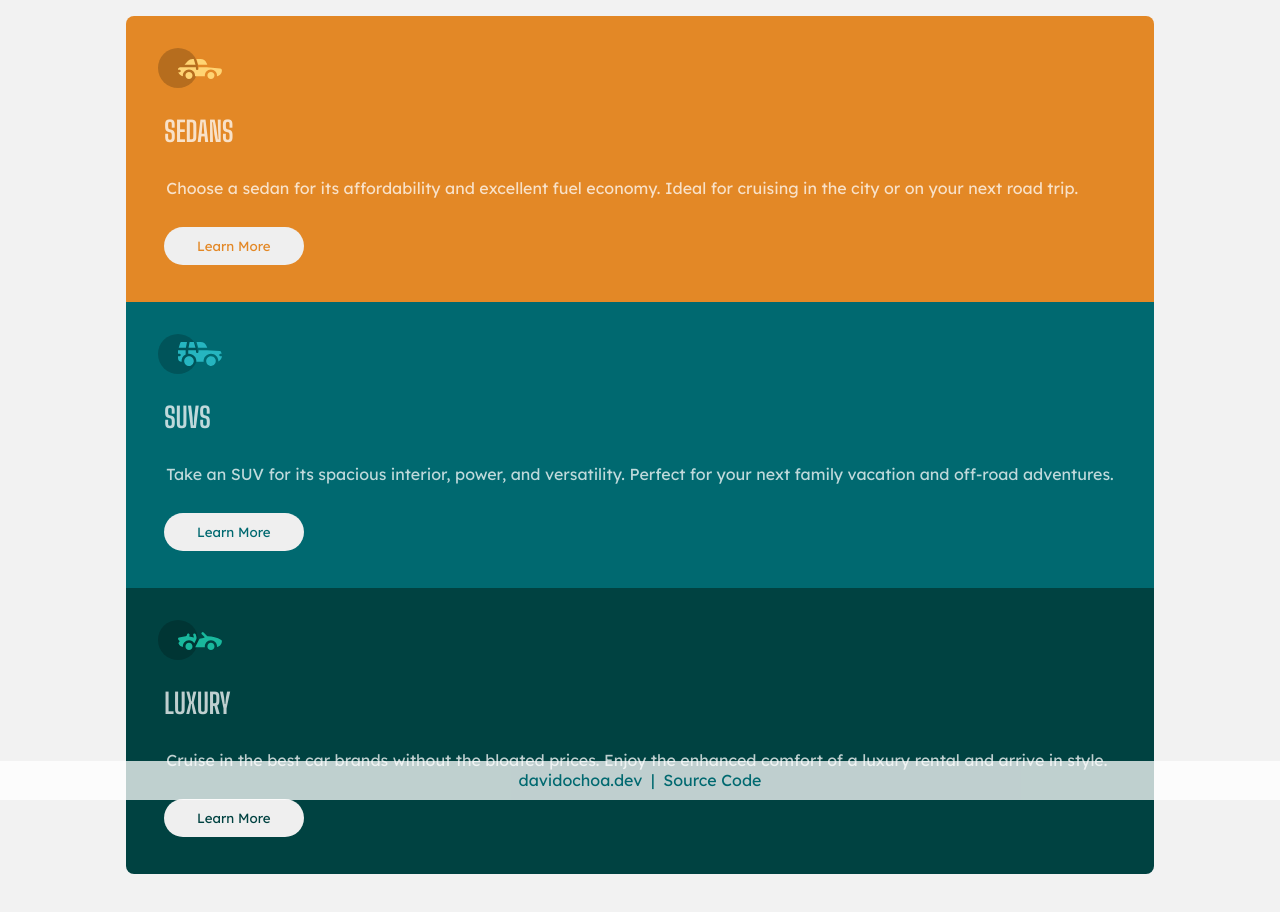
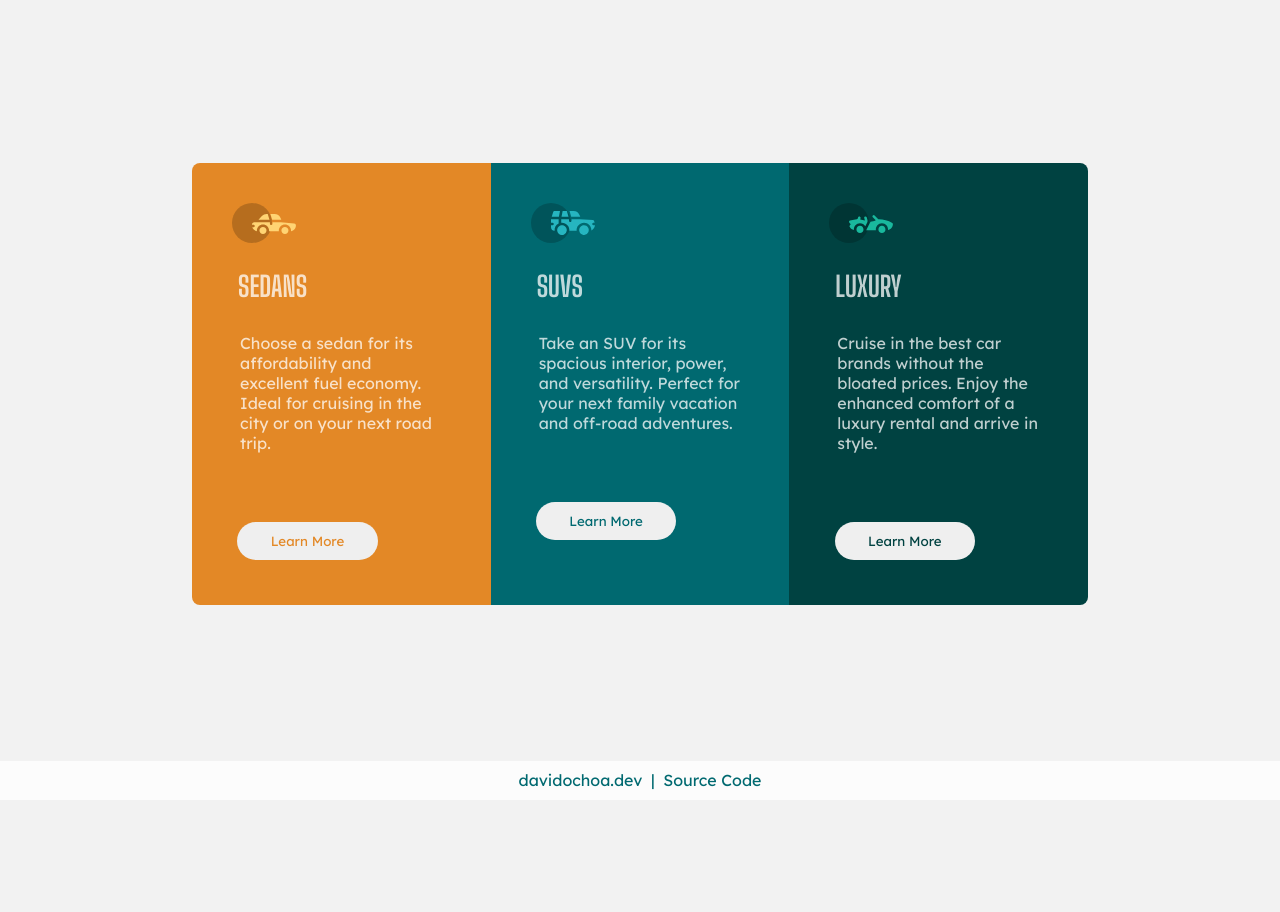
Before and after one commit to davidochoadev/3-column-preview-card-component-solution, a plain HTML site: page index.html in a window 1280 px wide. After the commit the page ends 800 px from the top, so only its background shows below. Drawn offline with Linux system fonts and the light colour scheme.

Commit message:
✅ Feat: Completed Desktop Design

```diff
--- a/css/style.css
+++ b/css/style.css
@@ -134,3 +134,23 @@ body {
    color: var(--very-dark-cyan);
 }
 /* ================================================================= */
+
+@media (min-width: 40em){
+   .main__container {
+      grid-template-rows: 1fr;
+      grid-template-columns: 1fr 1fr 1fr;
+      max-width: 70%;
+   }
+   .section {
+      padding: 2em;
+   }
+   .section__sedans {
+      border-radius: .5em 0 0 .5em;
+   }
+   .section__luxury {
+      border-radius: 0 .5em .5em 0;
+   }
+   .button {
+      margin: 4em 1em 1em 1em;
+   }
+}
```
